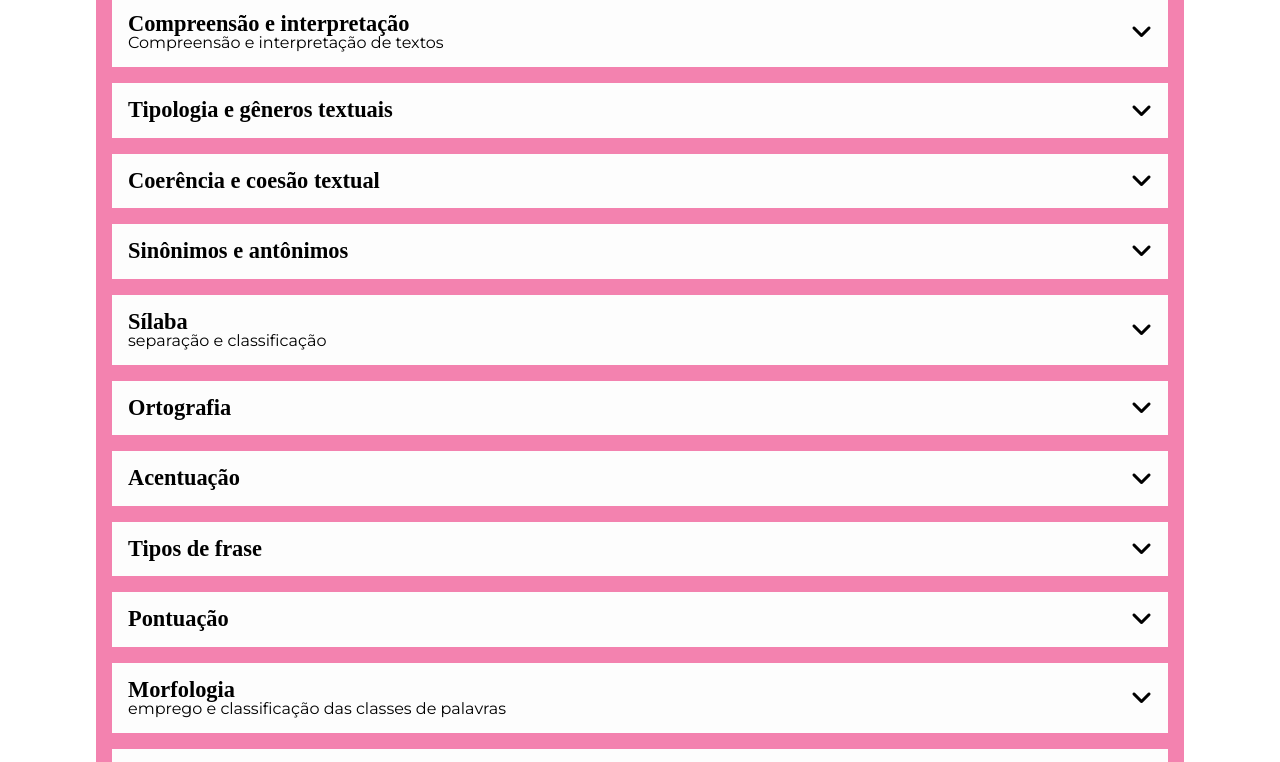
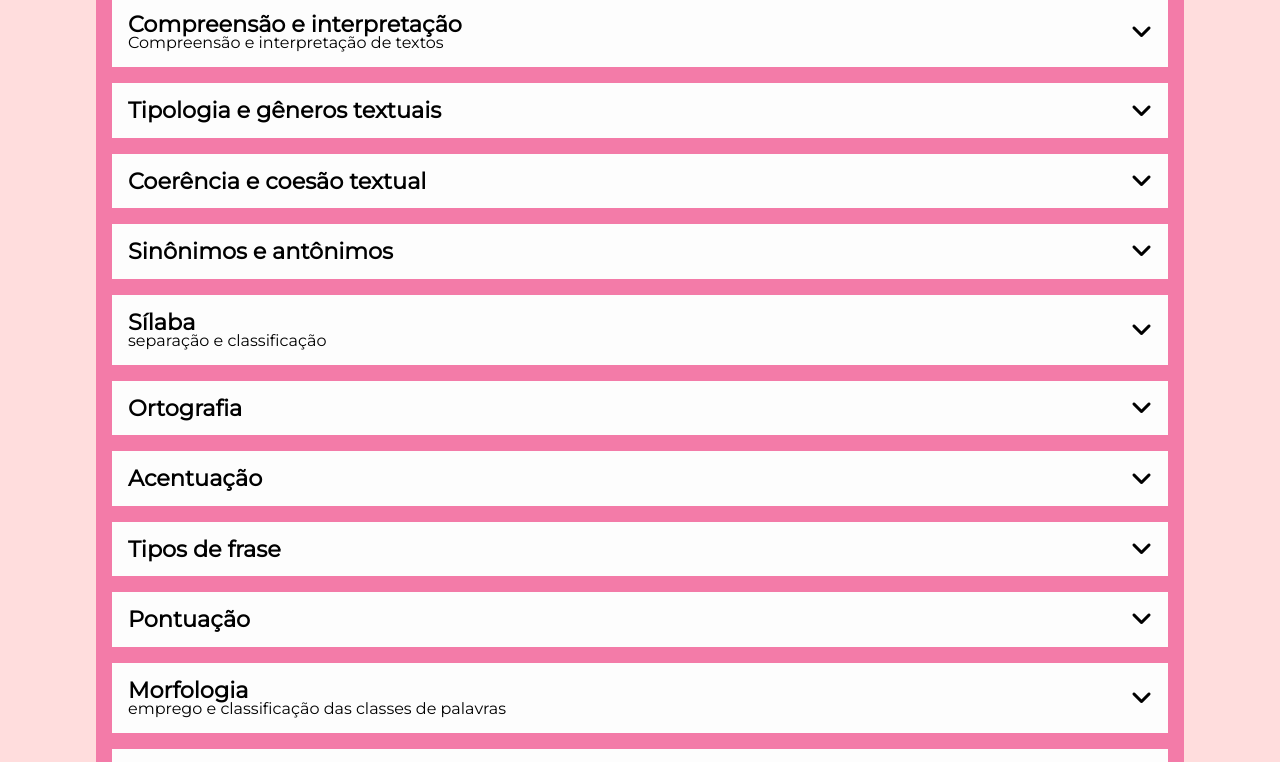
Before and after one commit to brunosiq99/cronograma-Amanda, a plain HTML site: page index.html in a window 1280 px wide. Shown: the part 147-909 px from the top of the page. Drawn offline with Linux system fonts and the light colour scheme.

Commit message:
Update body.css

```diff
--- a/assets/css/body.css
+++ b/assets/css/body.css
@@ -1,5 +1,5 @@
 body{
-    background-color: #fee
+    background-color: #fdd;
     font-family: 'Montserrat', sans-serif;
 }
 
```
